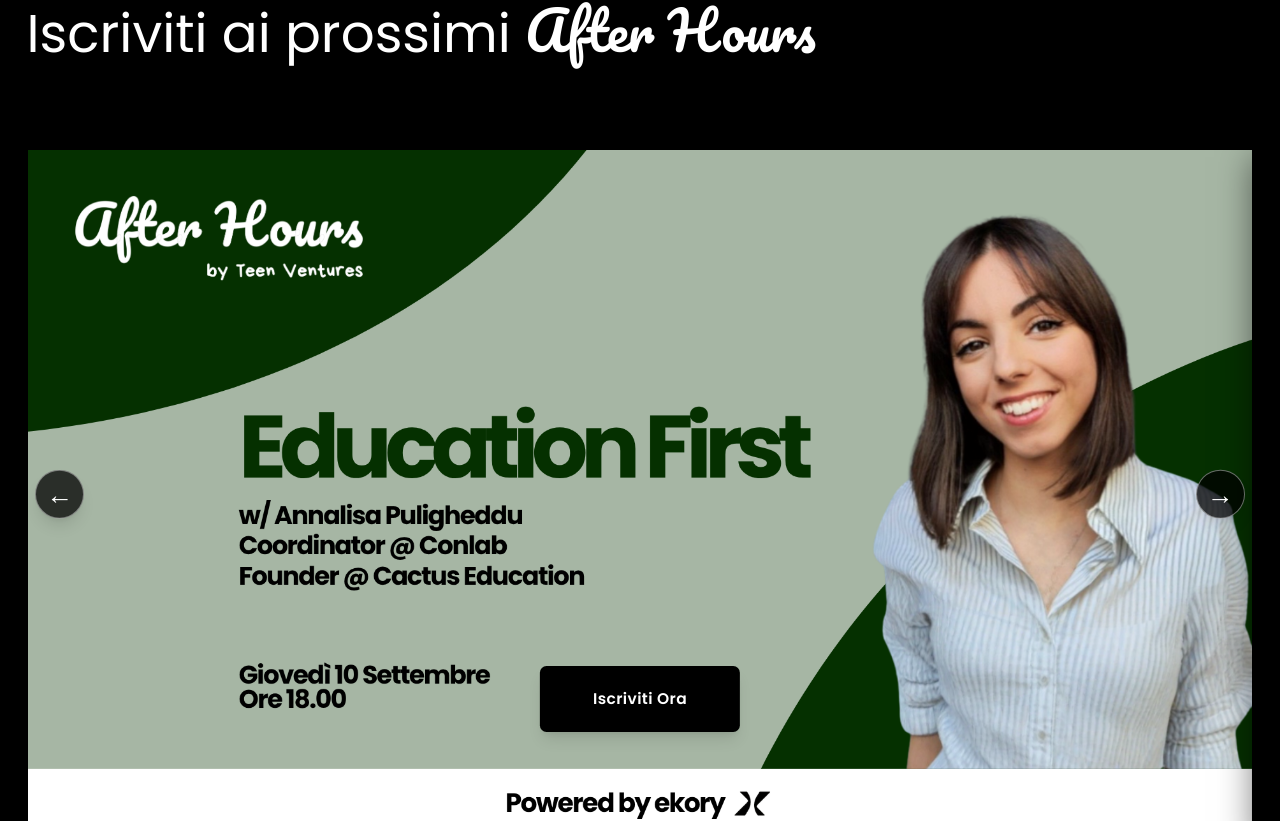
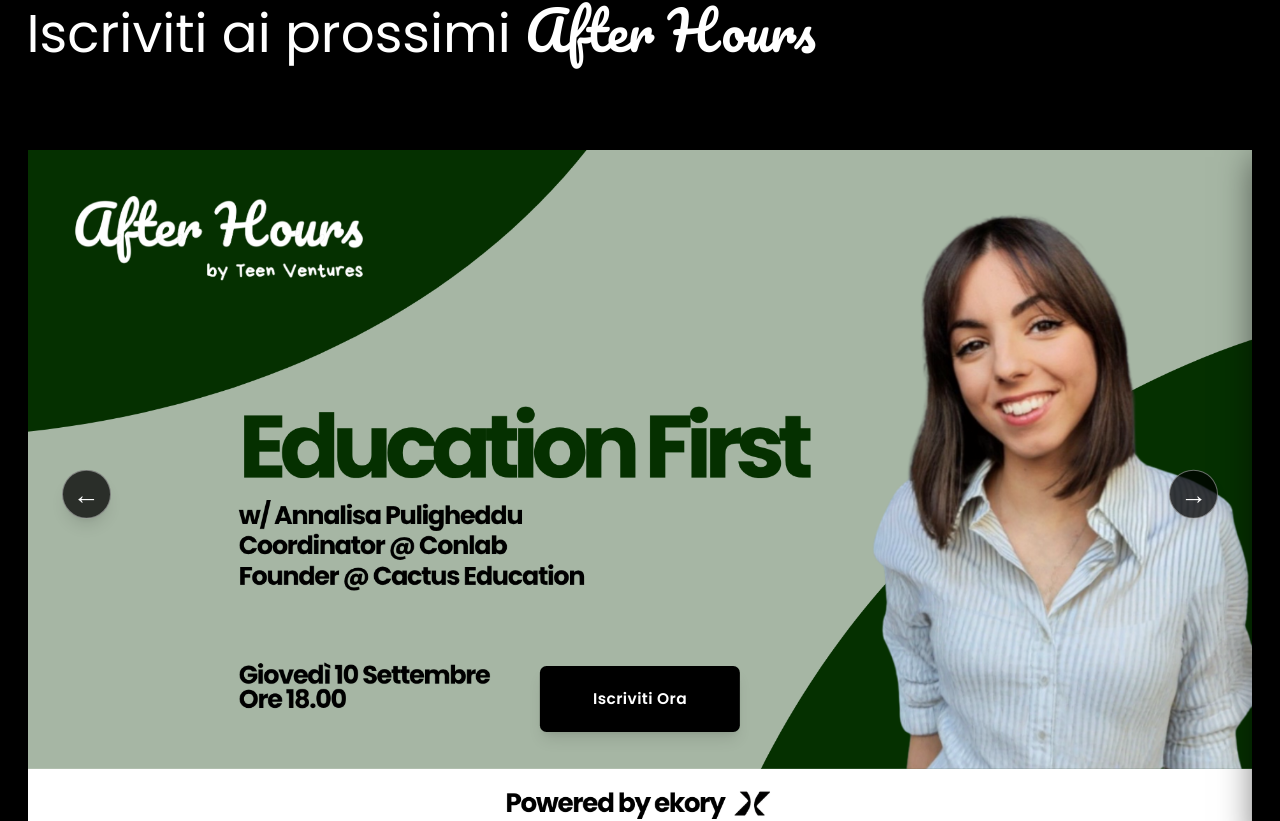
Before and after one commit to matthewolives/TeenVentures, a Next.js app: page /after-hours in a window 1280 px wide. Shown: the part 701-1522 px from the top of the page. Built offline with nearby package versions, Linux system fonts and the light colour scheme.

Commit message:
Refine After Hours carousel after rebase

```diff
--- a/app/after-hours/page.tsx
+++ b/app/after-hours/page.tsx
@@ -116,7 +116,6 @@
                 ))}
               </div>
             </section>
-            <div className="section-divider" />
           </>
         ) : (
           <section className="mx-auto max-w-7xl px-6 py-16 text-center md:py-24">
--- a/components/AfterHoursScroller.tsx
+++ b/components/AfterHoursScroller.tsx
@@ -72,7 +72,8 @@
 
   return (
     <section className="relative w-full overflow-hidden py-6 md:py-10" aria-label="Eventi After Hours">
-      <div className="relative mx-auto w-full max-w-7xl px-6">
+      <div className="mx-auto w-full max-w-7xl px-6">
+        <div className="relative">
           <div
             ref={trackRef}
             className="flex w-full snap-x snap-mandatory overflow-x-auto scroll-smooth [scrollbar-width:none] [&::-webkit-scrollbar]:hidden"
@@ -104,7 +105,7 @@
             type="button"
             aria-label="Evento precedente"
             onClick={() => goToEvent((currentEvent - 1 + EVENTS.length) % EVENTS.length)}
-          className="absolute left-2 top-1/2 z-10 flex h-11 w-11 -translate-y-1/2 items-center justify-center rounded-full border border-white/40 bg-black/75 text-2xl text-white shadow-lg transition hover:border-[#d4a72c] hover:bg-[#d4a72c] hover:text-black focus-visible:outline focus-visible:outline-2 focus-visible:outline-offset-2 focus-visible:outline-[#d4a72c] md:left-8"
+            className="absolute left-2 top-1/2 z-10 flex h-11 w-11 -translate-y-1/2 cursor-pointer items-center justify-center rounded-full border border-white/40 bg-black/75 text-2xl text-white shadow-lg transition hover:border-[#d4a72c] hover:bg-[#d4a72c] hover:text-black focus-visible:outline focus-visible:outline-2 focus-visible:outline-offset-2 focus-visible:outline-[#d4a72c] md:left-8"
           >
             <span aria-hidden="true">←</span>
           </button>
@@ -112,10 +113,11 @@
             type="button"
             aria-label="Evento successivo"
             onClick={() => goToEvent((currentEvent + 1) % EVENTS.length)}
-          className="absolute right-2 top-1/2 z-10 flex h-11 w-11 -translate-y-1/2 items-center justify-center rounded-full border border-white/40 bg-black/75 text-2xl text-white shadow-lg transition hover:border-[#d4a72c] hover:bg-[#d4a72c] hover:text-black focus-visible:outline focus-visible:outline-2 focus-visible:outline-offset-2 focus-visible:outline-[#d4a72c] md:right-8"
+            className="absolute right-2 top-1/2 z-10 flex h-11 w-11 -translate-y-1/2 cursor-pointer items-center justify-center rounded-full border border-white/40 bg-black/75 text-2xl text-white shadow-lg transition hover:border-[#d4a72c] hover:bg-[#d4a72c] hover:text-black focus-visible:outline focus-visible:outline-2 focus-visible:outline-offset-2 focus-visible:outline-[#d4a72c] md:right-8"
           >
             <span aria-hidden="true">→</span>
           </button>
+        </div>
       </div>
       <nav className="absolute bottom-3 left-1/2 flex -translate-x-1/2 gap-2" aria-label="Selezione evento">
         {EVENTS.map((event, index) => (
```
Lines whose indentation alone changed are shown as unchanged.
